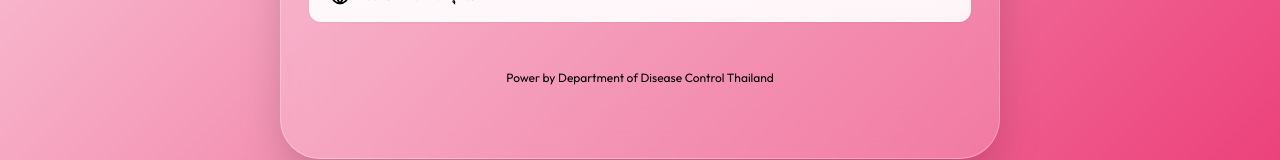
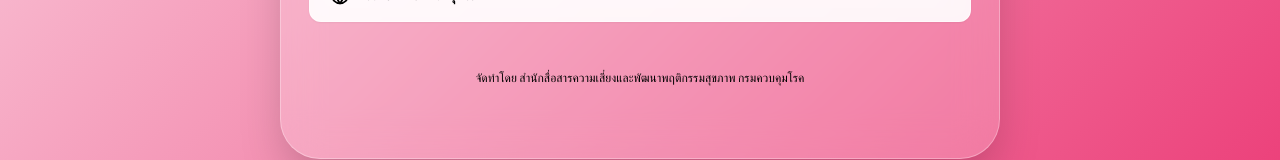
Before and after one commit to Riskcomdev/ddc-portal, a plain HTML site: page index.html in a window 1280 px wide. Shown: the part 917-1077 px from the top of the page. Drawn offline with nearby package versions, Linux system fonts and the light colour scheme.

Commit message:
Update index.html

```diff
--- a/index.html
+++ b/index.html
@@ -243,7 +243,7 @@
       </div>
 
 <p class="mt-12 mb-8 text-[10px] md:text-xs opacity-50 animate-in text-center" style="animation-delay:0.8s">
-        Power by Department of Disease Control Thailand
+        จัดทำโดย สํานักสื่อสารความเสี่ยงและพัฒนาพฤติกรรมสุขภาพ กรมควบคุมโรค
       </p>
     </div>
 </div>
```
